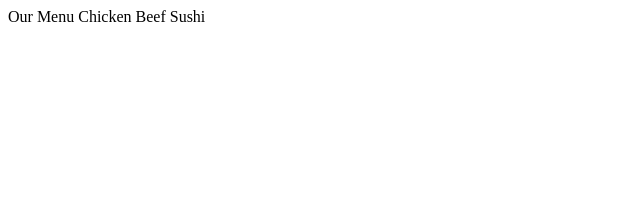
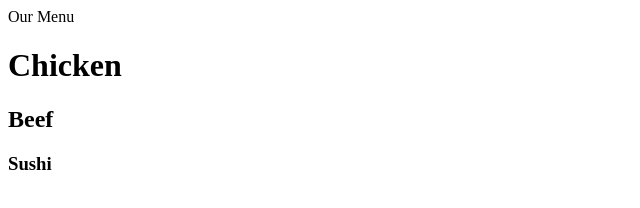
Before and after one commit to riri2125/COURSERA-TEST, a plain HTML site: page module2-solution/index.html in a window 1280 px wide. Shown: the whole page, without its empty margins (0-640 px from the left). Drawn offline with Linux system fonts and the light colour scheme.

Commit message:
Update index.html

```diff
--- a/module2-solution/index.html
+++ b/module2-solution/index.html
@@ -1,7 +1,7 @@
 <!DOCTYPE html>
 <html>
-Our Menu
-Chicken
-Beef
-Sushi
+  <head>Our Menu</head>
+<h1>Chicken</h1>
+<h2>Beef</h2>
+<h3>Sushi</h3>
 </html>
```
